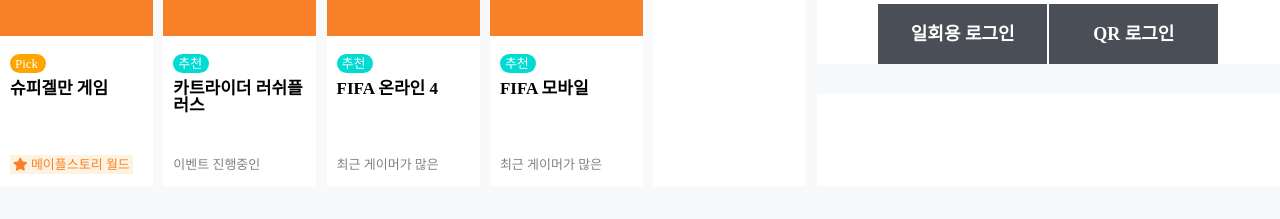
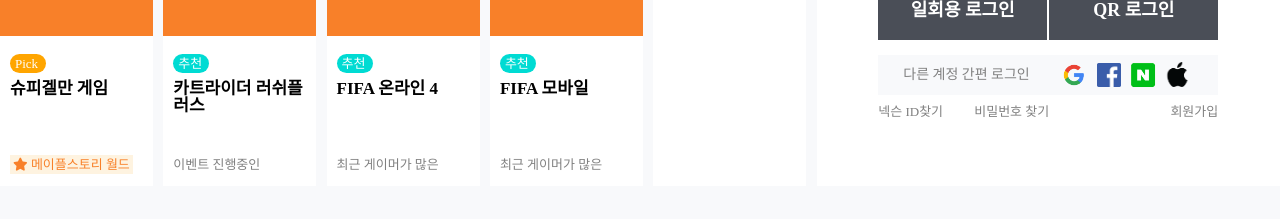
Before and after one commit to MechatroAhn/nexon_clone, a plain HTML site: page index.html in a window 1280 px wide. Shown: the part 853-1072 px from the top of the page. Drawn offline with nearby package versions, Linux system fonts and the light colour scheme; a web font is replaced by a local one.

Commit message:
221128_2

```diff
--- a/css/index.css
+++ b/css/index.css
@@ -257,6 +257,9 @@ header img {
   height: 500px;
   position: relative;
   transition: 1s;
+  background-repeat: no-repeat;
+  background-size: cover;
+  background-position: center center;
 }
 .banner__btns {
   width: 200px;
--- a/css/main.css
+++ b/css/main.css
@@ -117,51 +117,51 @@ main {
   transform: scale(1.1);
 }
 
-.main__center__R{
+.main__center__R {
   display: flex;
   flex-direction: column;
   justify-content: center;
   align-items: center;
 }
 
-.main__center__R__1{
+.main__center__R__1 {
   display: flex;
   align-items: center;
   justify-content: center;
-    width:340px;
+  width: 340px;
   height: 60px;
   color: white;
   font-size: 18px;
   font-weight: bold;
   background-color: black;
 }
-.main__center__R__2{
+.main__center__R__2 {
   display: flex;
   align-items: center;
   justify-content: space-between;
-    width:340px;
+  width: 340px;
   height: 60px;
   color: white;
   font-size: 18px;
   font-weight: bold;
   margin-top: 7px;
 }
-.main__center__R__2 div:nth-child(1){
+.main__center__R__2 div:nth-child(1) {
   display: flex;
   align-items: center;
   justify-content: center;
-    width:169px;
+  width: 169px;
   height: 60px;
   color: white;
   background-color: #4a4e57;
   font-size: 18px;
   font-weight: bold;
 }
-.main__center__R__2 div:nth-child(2){
+.main__center__R__2 div:nth-child(2) {
   display: flex;
   align-items: center;
   justify-content: center;
-    width:169px;
+  width: 169px;
   height: 60px;
   color: white;
   font-size: 18px;
@@ -169,8 +169,59 @@ main {
   font-weight: bold;
 }
 
-.main__center__R__3{
-    width:100%;
+.main__center__R__3 {
+  width: 340px;
+  height: 40px;
+  margin-top: 15px;
+  background-color: rgb(248, 249, 251);
+  display: flex;
+  align-items: center;
+  cursor: pointer;
+}
+.main__center__R__3 span {
+  color: gray;
+  font-size: 14px;
+  margin-left: 25px;
+  margin-right: 28px;
+}
+.main__center__R__3 img {
+  width: 25px;
+  height: 25px;
+  margin-right: 7px;
+  cursor: pointer;
+  transition: 0.3s;
+}
+.main__center__R__3 img:nth-child(2) {
+  width: 32px;
+  height: 32px;
+}
+.main__center__R__3 img:nth-child(3) {
+  width: 24px;
+  height: 24px;
+}
+.main__center__R__3 img:nth-child(4) {
+  width: 30px;
   height: 30px;
-    background-color: rgb(248, 249, 251);
 }
+.main__center__R__3 img:hover {
+  opacity: 0.3;
+}
+
+.main__center__R__4 {
+  width: 340px;
+  margin-top: 10px;
+  display: flex;
+  align-items: center;
+  justify-content: space-between;
+  font-size: 13px;
+}
+.main__center__R__4 a {
+  color: gray;
+  transition: 0.3s;
+}
+.main__center__R__4 a:hover {
+  color: rgb(3, 118, 251);
+}
+.main__center__R__4 a:nth-child(3) {
+  margin-left: 90px;
+}
--- a/index.html
+++ b/index.html
@@ -225,10 +225,17 @@
             <div>QR 로그인</div>
           </div>
           <div class="main__center__R__3">
+            <span>다른 계정 간편 로그인</span>
+            <img src="./images/google-removebg-preview.png" />
+            <img src="./images/facebook-removebg-preview.png" />
+            <img src="./images/naver-removebg-preview.png" />
+            <img src="./images/apple-removebg-preview.png" />
           </div>
           <div class="main__center__R__4">
+            <a href="#none">넥슨 ID찾기</a>
+            <a href="#none">비밀번호 찾기</a>
+            <a href="#none">회원가입</a>
           </div>
-
         </div>
       </div>
     </main>
--- a/script/custom.js
+++ b/script/custom.js
@@ -38,7 +38,10 @@ function bannerChange() {
   }
 
   if (banner_now == 1) {
-    $(".banner").css({ backgroundColor: "red" });
+    $(".banner").css({
+      backgroundImage:
+        "url(https://encrypted-tbn0.gstatic.com/images?q=tbn:ANd9GcSbccp9uMUcWNRBxQrEdBZMM5iWLrq6Y2Gllw&usqp=CAU)",
+    });
     $(".banner__btns > div:nth-child(1)").css({
       backgroundColor: "rgba(0,0,0,0.2)",
     });
@@ -59,7 +62,10 @@ function bannerChange() {
       );
     }, 5000);
   } else if (banner_now == 2) {
-    $(".banner").css({ backgroundColor: "orange" });
+    $(".banner").css({
+      backgroundImage:
+        "url(https://encrypted-tbn0.gstatic.com/images?q=tbn:ANd9GcRtaLA5c7YXSN_bVrwoBIaprr6KWqIRQfNZ-g&usqp=CAU)",
+    });
     $(".banner__btns > div:nth-child(2)").css({
       backgroundColor: "rgba(0,0,0,0.2)",
     });
@@ -80,7 +86,10 @@ function bannerChange() {
       );
     }, 5000);
   } else if (banner_now == 3) {
-    $(".banner").css({ backgroundColor: "green" });
+    $(".banner").css({
+      backgroundImage:
+        "url(https://encrypted-tbn0.gstatic.com/images?q=tbn:ANd9GcQr4iEfHoW0qOVxWoLH_AZ60x6rn88SNtuX3A&usqp=CAU)",
+    });
     $(".banner__btns > div:nth-child(3)").css({
       backgroundColor: "rgba(0,0,0,0.2)",
     });
```
Also changed, not shown: images/apple-removebg-preview.png (added), images/apple.png (added), images/facebook-removebg-preview.png (added), images/facebook.png (added), images/google-removebg-preview.png (added), images/google.png (added), images/naver-removebg-preview.png (added), images/naver.png (added). Lines whose indentation alone changed are shown as unchanged.
